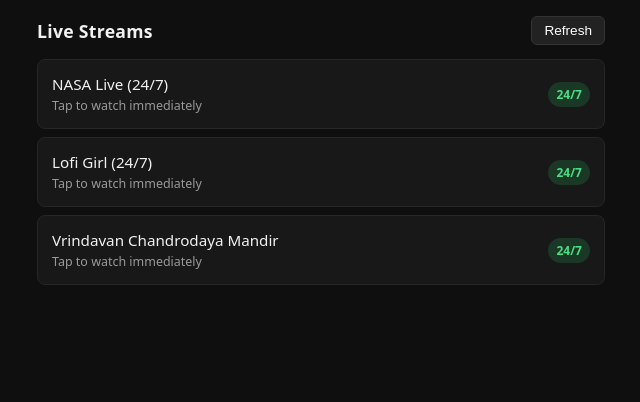
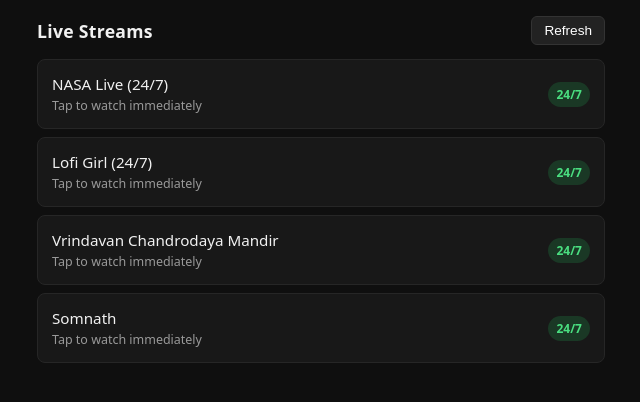
Before and after one commit to yashaggu/livehub, a plain HTML site: page src/index.html in a window 1280 px wide. Shown: the whole page, without its empty margins (319-959 px from the left). Drawn offline with Linux system fonts and the light colour scheme.

Commit message:
Somnath and manifest fix

```diff
--- a/src/index.html
+++ b/src/index.html
@@ -123,6 +123,10 @@
       {
         name: "Vrindavan Chandrodaya Mandir",
         staticVideoId: "DX6ocLFtwOk" // Requires API_KEY above to auto-detect live video
+      },
+      {
+        name: "Somnath",
+        staticVideoId: "9VPLqs4riCs" // Requires API_KEY above to auto-detect live video
       }
     ];
 
```
Also changed, not shown: src/manifest.json, 1 other file.
